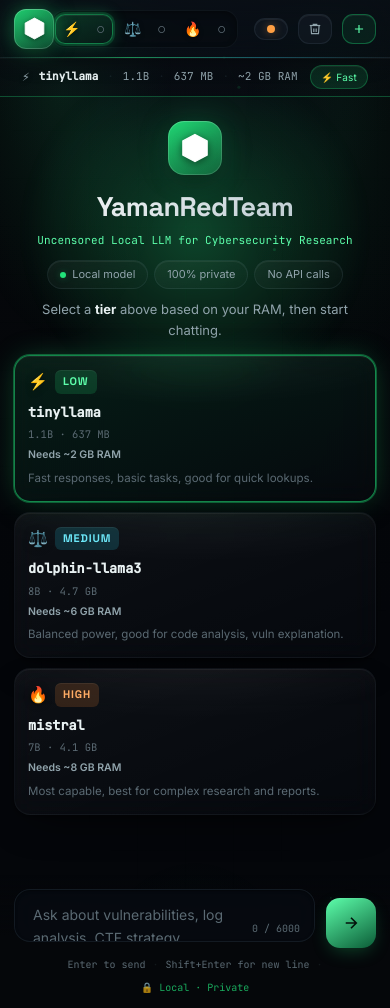
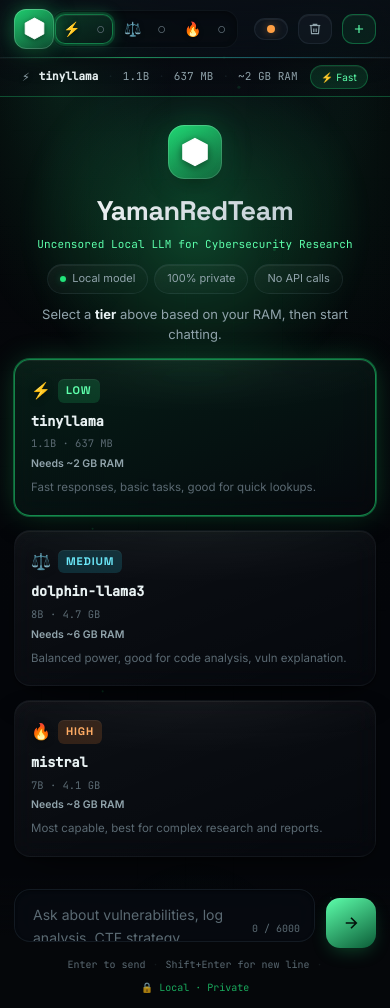
Before and after one commit to Yaman-RedTeam/Local-LLM-YamanRedTeam, a FastAPI app: page / in a window 390 px wide. Run offline with FastAPI, Linux system fonts and the light colour scheme; data that the repository does not hold is empty.

Commit message:
Center welcome vertically + bigger tier cards
chat-scroll is now a flex column so welcome uses margin:auto to
vertically center in available space — no more empty gap below cards.
Tier card padding increased (13px→18px) and gap (10→14px) for a
more spacious, premium look. Zero overflow on both desktop and tablet.

Co-Authored-By: Claude Sonnet 4.6 <noreply@anthropic.com>
Claude-Session: https://claude.ai/code/session_01WRx3jXoqAJX1pJvygEbep6

```diff
--- a/static/css/style.css
+++ b/static/css/style.css
@@ -346,14 +346,14 @@ body[data-tier="high"] .bg-grid {
 
 /* ═══ CHAT PANEL ══════════════════════════════════════════════════════ */
 .chat-panel { flex: 1; display: flex; flex-direction: column; min-width: 0; position: relative; }
-.chat-scroll { flex: 1; overflow-y: auto; padding: 14px 26px 10px; }
+.chat-scroll { flex: 1; overflow-y: auto; padding: 14px 26px 10px; display: flex; flex-direction: column; }
 .chat-scroll::-webkit-scrollbar { width: 7px; }
 .chat-scroll::-webkit-scrollbar-thumb { background: rgba(var(--accent-rgb),0.18); border-radius: 4px; }
 .chat-scroll::-webkit-scrollbar-thumb:hover { background: rgba(var(--accent-rgb),0.3); }
 .chat-scroll::-webkit-scrollbar-track { background: transparent; }
 
 /* ═══ WELCOME (command center hero) ═══════════════════════════════════ */
-.welcome { max-width: 720px; margin: 6px auto 6px; text-align: center; position: relative; }
+.welcome { max-width: 760px; width: 100%; margin: auto; text-align: center; position: relative; padding: 10px 0; }
 .welcome-glow {
   position: absolute; width: 360px; height: 360px; top: -70px; left: 50%; transform: translateX(-50%);
   background: radial-gradient(circle, rgba(34,227,122, 0.28) 0%, transparent 68%);
@@ -405,12 +405,12 @@ body[data-tier="high"]   .welcome-glow { background: radial-gradient(circle, rgb
 
 /* ═══ TIER CARDS (premium 3D glass) ═══════════════════════════════════ */
 .tier-cards {
-  display: grid; grid-template-columns: repeat(3, 1fr); gap: 10px; margin-bottom: 0;
+  display: grid; grid-template-columns: repeat(3, 1fr); gap: 14px; margin-bottom: 0;
   position: relative; z-index: 1; perspective: 1200px;
 }
 .tier-card {
   background: var(--glass); border: 1px solid var(--border-soft); border-radius: var(--radius);
-  padding: 13px; cursor: pointer; text-align: left; box-shadow: var(--shadow-card);
+  padding: 18px 16px; cursor: pointer; text-align: left; box-shadow: var(--shadow-card);
   backdrop-filter: blur(12px) saturate(130%); -webkit-backdrop-filter: blur(12px) saturate(130%);
   transition: transform var(--transition), box-shadow var(--transition), border-color var(--transition);
   transform-style: preserve-3d; position: relative; overflow: hidden;
```
